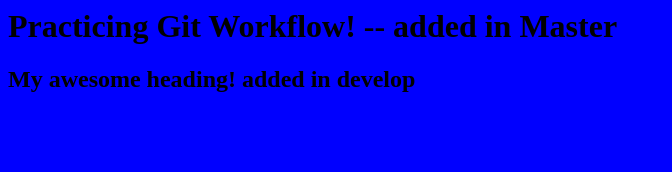
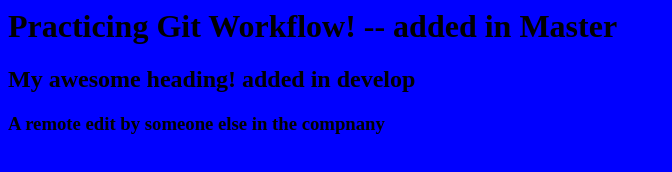
Before and after one commit to raysonkong-tech/git-workflow2, a plain HTML site: page index.html in a window 1280 px wide. Shown: the whole page, without its empty margins (0-672 px from the left). Drawn offline with Linux system fonts and the light colour scheme.

Commit message:
Update index.html

```diff
--- a/index.html
+++ b/index.html
@@ -10,6 +10,8 @@
 
 	<h2>My awesome heading! added in develop</h2>
 
+	<h3>A remote edit by someone else in the compnany</h3>
+
 
 	<!--added in feat1 branch-->
 	<script type="text/javascript" src="script.js"></script>
```
